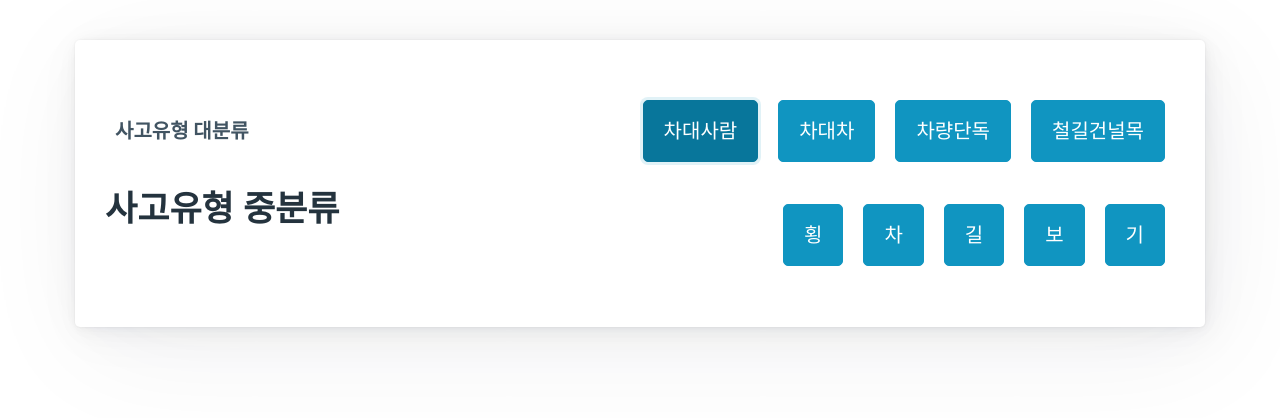
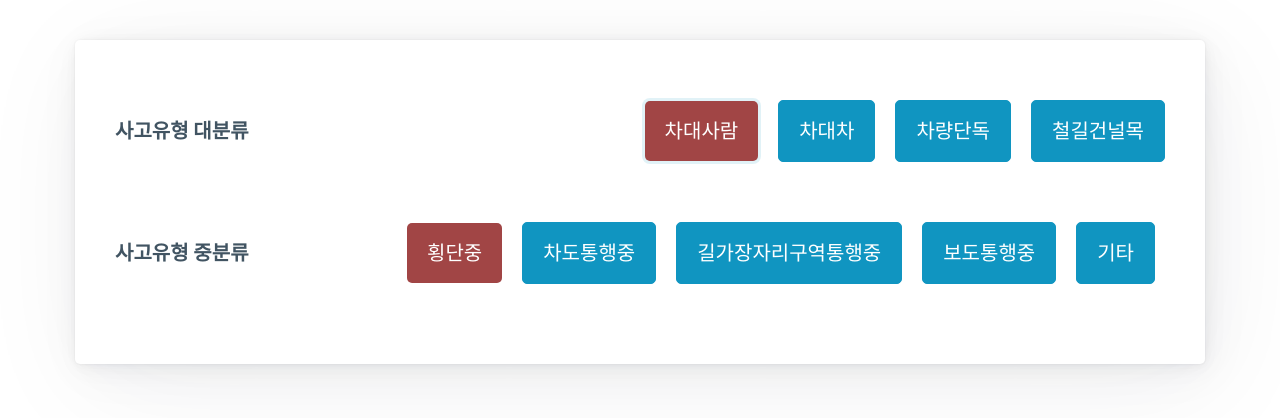
Before and after one commit to icecaptin/k-digital_React, a React (Create React App) app: page / in a window 1280 px wide. Both pictures are taken after a click on the button "차대사람". Shown: the top 418 px of the page. Built offline with nearby package versions, Linux system fonts and the light colour scheme.

Commit message:
20230504_사고유형_완료

```diff
--- a/src/06_useEffect/Accident.js
+++ b/src/06_useEffect/Accident.js
@@ -2,6 +2,7 @@ import React, { useState, useEffect } from 'react';
 import datat from "./datat.json";
 import AccidentNav2 from './AccidentNav2';
 import AccidentNav1 from './AccidentNav1';
+import styles from './Accident.module.css';
 
 const Accident = () => {
   const accidents = datat.data;
@@ -13,16 +14,11 @@ const Accident = () => {
   const [sel2, setSel2] = useState([]);  //중분류 선택
   const [selData, setSelData] = useState({});
 
-  useEffect(() => {
-    console.log('Taccident sel1 useeffect []', sel1);
-  }, []);
 
   useEffect(() => {
-    console.log('Taccident sel1 useeffect [sel1]', sel1);
   }, [sel1]);
 
   useEffect(() => {
-    console.log('Taccident sel2 useeffect [sel2]', sel2);
     let temp = accidents.filter((item) => item.사고유형_대분류 === sel2[0] && item.사고유형_중분류 === sel2[1])
     setSelData(temp[0]);
   }, [sel2]);
--- a/src/06_useEffect/Accident.module.css
+++ b/src/06_useEffect/Accident.module.css
@@ -1,4 +1,4 @@
-.btn{
+.car-person {
     background-color: rgb(161, 69, 69);
-    border-color: white;
-}
+    border: none;
+  }
--- a/src/06_useEffect/AccidentNav1.js
+++ b/src/06_useEffect/AccidentNav1.js
@@ -1,8 +1,10 @@
-const AccidentNav1 = ({c1, sel1, setSel1}) => {
+import styles from './Accident.module.css';
+
+const AccidentNav1 = ({ c1, sel1, setSel1 }) => {
 
     const btTag = c1.map((item) =>
-    <li key={item}>
-        <button onClick={()=> setSel1(item)}>{item}</button>
+        <li key={item}>
+            <button className={item === '차대사람' ? styles['car-person'] : ''} onClick={() => setSel1(item)}>{item}</button>
         </li>
     );
     return (
--- a/src/06_useEffect/AccidentNav2.js
+++ b/src/06_useEffect/AccidentNav2.js
@@ -1,28 +1,51 @@
+import datat from './datat.json';
+import styles from './AccidentNav2.module.css';
 const AccidentNav2 = ({ c2, sel1, sel2, setSel2 }) => {
     const c2Arr = sel1 ? c2.filter((item) => item[0] === sel1).map((item) => item[1]) : [];
 
+    const btTag2 = c2Arr.map((item) => (
+        <li key={item}>
+            <button className={
+                item === '횡단중' ? styles['car-person'] : '' ||
+                item === '정면충돌' ? styles['car-person'] : '' ||
+                item === '공작물충돌' ? styles['car-person'] : ''
+                }
+                onClick={() => setSel2([sel1, item])}>{item}</button>
+        </li>
+    ));
 
-    console.log(c2Arr);
-    // console.log(c1);
-    // const show = (item) => {
-    //     console.log(item);
-    // }
-
-    const btTag2 = c2Arr.map((item) =>
-        <li key={item}>
-            <button onClick={() => setSel2(item)}>{item[0]}</button>
-        </li>
+    let content = null;
+    if (sel2.length > 0) {
+        const selData = datat.data.find(
+            (data) =>
+                data.사고유형_대분류 === sel2[0] && data.사고유형_중분류 === sel2[1]
         );
+        content = (
+            <ul className={styles.contentul}>
+                <li className={styles.contentli}>발생건수: {selData.사고건수}</li>
+                <li className={styles.contentli}>사망자수: {selData.사망자수}</li>
+                <li className={styles.contentli}>중상자수: {selData.중상자수}</li>
+                <li className={styles.contentli}>경상자수: {selData.경상자수}</li>
+                <li className={styles.contentli}>부상신고자수: {selData.부상신고자수}</li>
+            </ul>
+        );
+    }
 
     return (
-        <nav>
+        <>
+            <nav className="container">
                 <ul>
-                <h2>사고유형 중분류</h2>
+                    <li>
+                        <strong>사고유형 중분류</strong>
+                    </li>
                 </ul>
                 <ul>
-                {btTag2}
+                    <li>{btTag2}</li>
                 </ul>
             </nav>
+            <div>{content}</div>
+        </>
     );
-}
+};
+
 export default AccidentNav2;
--- /dev/null
+++ b/src/06_useEffect/AccidentNav2.module.css
@@ -0,0 +1,13 @@
+.contentul {
+    display: flex;
+}
+
+.contentli {
+    padding-left: 35px;
+    gap: 20px;
+    list-style-type: none;
+}
+.car-person {
+    background-color: rgb(161, 69, 69);
+    border: none;
+  }
```
Lines whose indentation alone changed are shown as unchanged.
